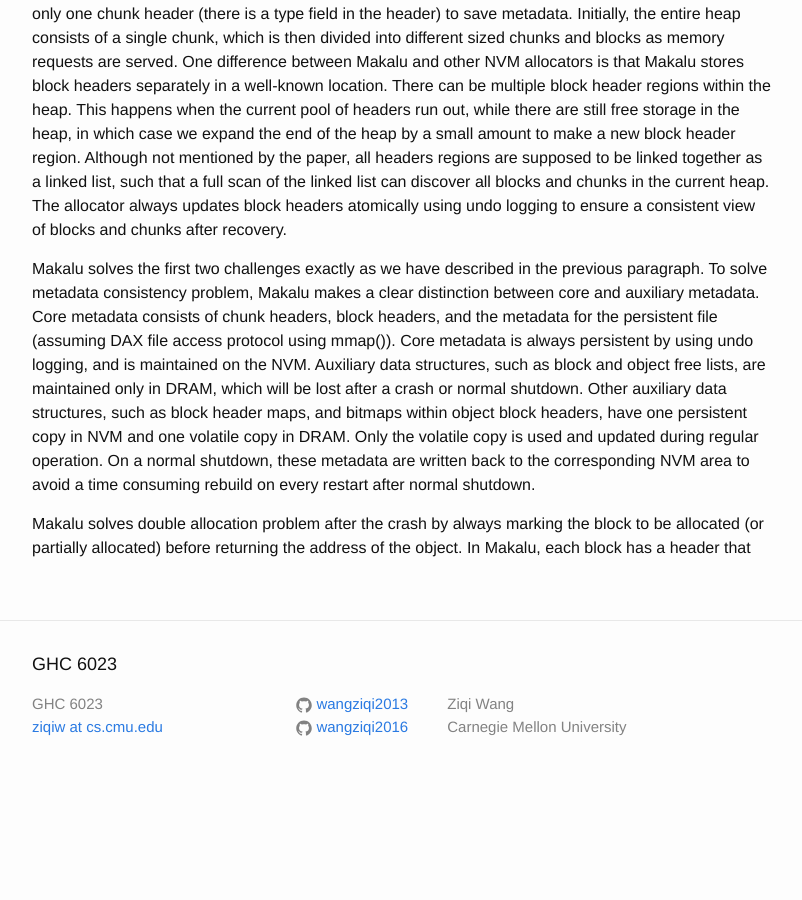
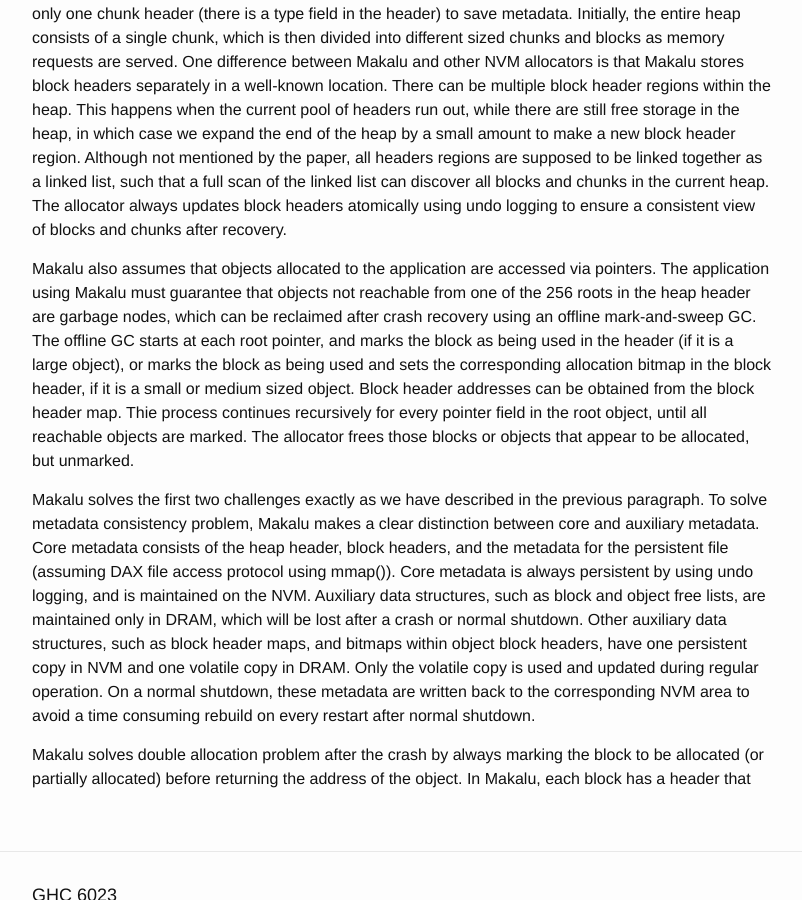
Before and after one commit to wangziqi2013/wangziqi2013.github.io, a Jekyll site: the page built from _posts/2019-11-18-makalu.markdown, in a window 1280 px wide and 900 px high, scrolled down 1777 px. Shown: the whole window, without its empty margins (238-1040 px from the left). Built offline with Jekyll 4.4.1, drawn with Linux system fonts in a browser that asks for light colours; before the commit the page ends 2575 px from its top, so only the background shows below that.

Commit message:
Adding gc

```diff
--- a/_posts/2019-11-18-makalu.markdown
+++ b/_posts/2019-11-18-makalu.markdown
@@ -69,8 +69,16 @@ linked together as a linked list, such that a full scan of the linked list can d
 heap. The allocator always updates block headers atomically using undo logging to ensure a consistent view of blocks and
 chunks after recovery.
 
+Makalu also assumes that objects allocated to the application are accessed via pointers. The application using Makalu
+must guarantee that objects not reachable from one of the 256 roots in the heap header are garbage nodes, which can be
+reclaimed after crash recovery using an offline mark-and-sweep GC. The offline GC starts at each root pointer, and marks
+the block as being used in the header (if it is a large object), or marks the block as being used and sets the corresponding
+allocation bitmap in the block header, if it is a small or medium sized object. Block header addresses can be obtained
+from the block header map. Thie process continues recursively for every pointer field in the root object, until all reachable
+objects are marked. The allocator frees those blocks or objects that appear to be allocated, but unmarked.
+
 Makalu solves the first two challenges exactly as we have described in the previous paragraph. To solve metadata consistency
-problem, Makalu makes a clear distinction between core and auxiliary metadata. Core metadata consists of chunk headers, block
+problem, Makalu makes a clear distinction between core and auxiliary metadata. Core metadata consists of the heap header, block
 headers, and the metadata for the persistent file (assuming DAX file access protocol using mmap()). Core metadata is always
 persistent by using undo logging, and is maintained on the NVM. Auxiliary data structures, such as block and object free
 lists, are maintained only in DRAM, which will be lost after a crash or normal shutdown. Other auxiliary data structures,
```
